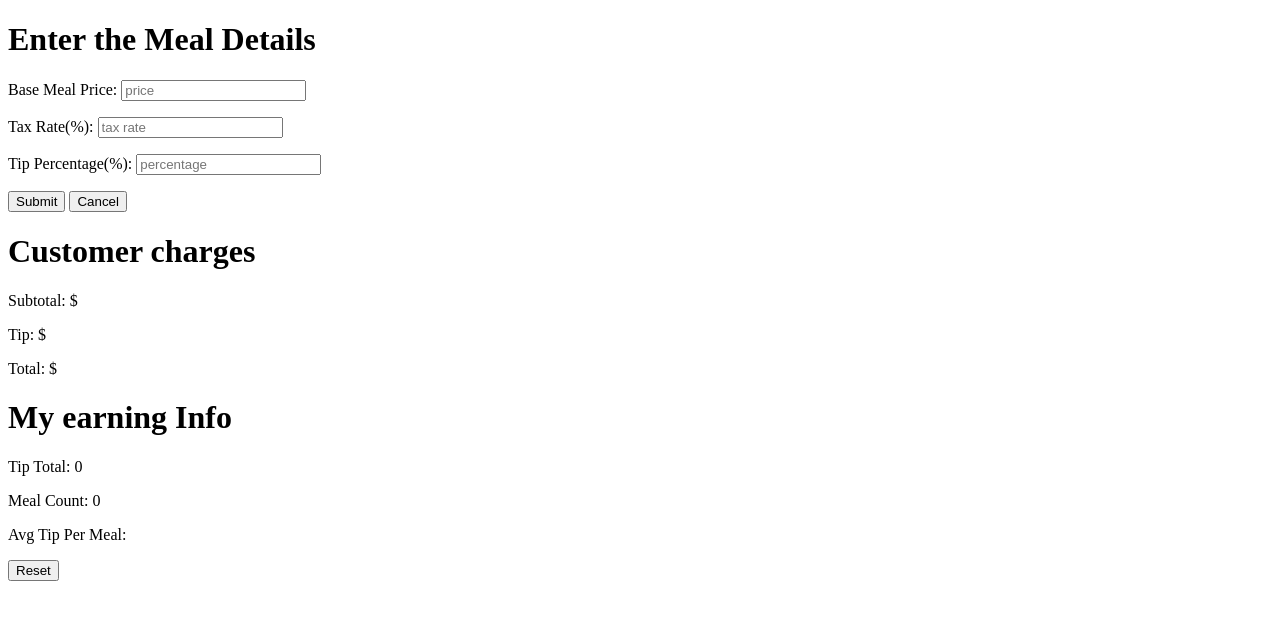
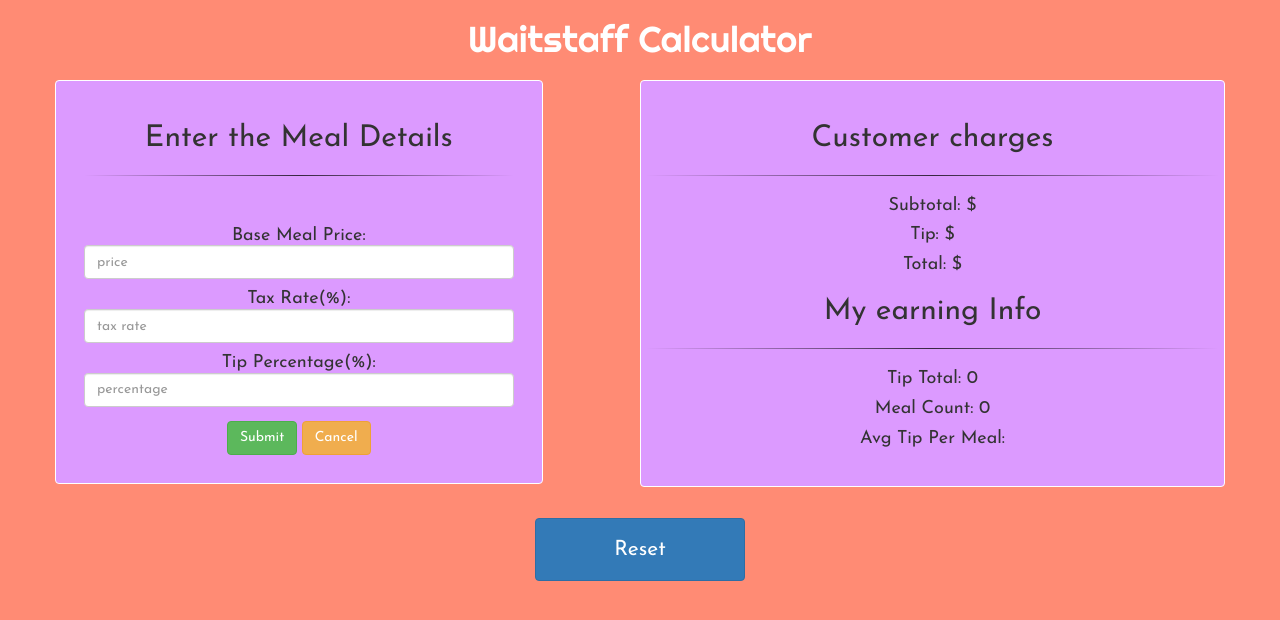
Before and after one commit to kissa1001/waitstaff-calc, a plain HTML site: page index.html in a window 1280 px wide. Drawn offline with nearby package versions, Linux system fonts and the light colour scheme.

Commit message:
styles added

```diff
--- a/index.html
+++ b/index.html
@@ -3,32 +3,52 @@
 <head>
     <meta charset="UTF-8">
     <title>Waitstaff Calculator</title>
-    <!-- note that here we’re linking to a CDN version of Angular  -->
+    <link rel="stylesheet" href="https://maxcdn.bootstrapcdn.com/bootstrap/3.3.6/css/bootstrap.min.css" integrity="sha384-1q8mTJOASx8j1Au+a5WDVnPi2lkFfwwEAa8hDDdjZlpLegxhjVME1fgjWPGmkzs7" crossorigin="anonymous">
+    <link rel="stylesheet" href="style.css">
+    <link href='https://fonts.googleapis.com/css?family=Josefin+Sans|Righteous' rel='stylesheet' type='text/css'>
+    <script src="https://maxcdn.bootstrapcdn.com/bootstrap/3.3.6/js/bootstrap.min.js" integrity="sha384-0mSbJDEHialfmuBBQP6A4Qrprq5OVfW37PRR3j5ELqxss1yVqOtnepnHVP9aJ7xS" crossorigin="anonymous"></script>
     <script src="https://ajax.googleapis.com/ajax/libs/angularjs/1.2.16/angular.min.js" type="text/javascript"></script>
 </head>
 <body ng-app='waitstaff-calc'>
     <div class="container" ng-controller='waitstaffCtrl'>
-        <h1>Enter the Meal Details</h1>
-        <form name='calculator'>
-            <p>Base Meal Price: <input type="number" name='price' ng-model='mealPrice' placeholder="price" required></p>
-            <p>Tax Rate(%): <input type="number" name='tax-rate' ng-model='taxRate' placeholder="tax rate" required></p>
-            <p>Tip Percentage(%): <input type="number" name='percentage' ng-model='tipPer' placeholder="percentage" required></p>
-            <button type='submit' ng-click="submitForm(); bool=true">Submit</button>
-            <button name="cancel" ng-click="cancelSubmit();">Cancel</button>
-        </form>
-        <div>
-            <h1>Customer charges</h1>
-            <p>Subtotal: ${{ total }}</p>
-            <p>Tip: ${{tip}}</p>
-            <p>Total: ${{subTotal}}</p>
+        <div class="row text-center">
+            <h1>Waitstaff Calculator</h1>
         </div>
-        <div>
-            <h1>My earning Info</h1>
-            <p>Tip Total: {{tipTotal}}</p>
-            <p>Meal Count: {{mealCount}}</p>
-            <p>Avg Tip Per Meal:{{avg}}</p>
+        <div class="row text-center">
+            <div class="col-sm-5 border" id="meal-details">
+                <h2>Enter the Meal Details</h2>
+                <hr class="small"><br>
+                <form name='calculator'>
+                    <h4>Base Meal Price: <input class="form-control" type="number" name='price' ng-model='mealPrice' placeholder="price" required></h4>
+                    <h4>Tax Rate(%): <input type="number" class="form-control" name='tax-rate' ng-model='taxRate' placeholder="tax rate" required></h4>
+                    <h4>Tip Percentage(%): <input type="number" class="form-control" name='percentage' ng-model='tipPer' placeholder="percentage" required></h4>
+                    <div class="buttons">
+                        <button class="btn btn-success" type='submit' ng-click="submitForm(); bool=true">Submit</button>
+                        <button class="btn btn-warning" name="cancel" ng-click="cancelSubmit();">Cancel</button>
+                    </div>
+                </form>
+            </div>
+            <div class="col-sm-1"></div>
+            <div class="col-sm-6 border" id="meal-calc">
+                <div>
+                    <h2>Customer charges</h2>
+                    <hr class="small">
+                    <h4>Subtotal: ${{ total }}</h4>
+                    <h4>Tip: ${{tip}}</h4>
+                    <h4>Total: ${{subTotal}}</h4>
+                </div>
+                <div>
+                    <h2>My earning Info</h2>
+                    <hr class="small">
+                    <h4>Tip Total: {{tipTotal}}</h4>
+                    <h4>Meal Count: {{mealCount}}</h4>
+                    <h4>Avg Tip Per Meal:{{avg}}</h4>
+                </div>
+            </div>
         </div>
-        <button name="reset" ng-click="reset();">Reset</button>
+        <div class="row text-center">
+            <button class="btn btn-primary" style="margin-top:1em; width:10em; height:3em; font-size:1.5em;" name="reset" ng-click="reset();">Reset</button>
+        </div>
     </div>
     <script src="app.js" type="text/javascript"></script>
 </body>
--- a/style.css
+++ b/style.css
@@ -0,0 +1,69 @@
+body{
+	background:#FF8B74;
+	font-family: 'Josefin Sans', sans-serif;
+}
+
+body h1{
+	color:#fff;
+	font-family: 'Righteous', cursive;
+}
+
+.small{
+	border: 0;
+    height: 1px;
+    background-image: linear-gradient(to right, rgba(0, 0, 0, 0), rgba(0, 0, 0, 0.75), rgba(0, 0, 0, 0));
+}
+
+#meal-details,#meal-calc{
+	padding-top: 1.5em;
+	padding-bottom: 2em;
+}
+
+#meal-details{
+	padding-left:2em;
+	padding-right:2em;
+}
+
+.buttons{
+	margin-top: 1em;
+}
+
+.border{
+	border:1px solid #fff;
+	margin:10px 0px;
+	padding:5px 5px 0px 5px;
+	background-color:#DC9AFF;
+	-moz-box-shadow:inset 0 1px 1px #DC9AFF;
+	-ms-box-shadow:inset 0 1px 1px #DC9AFF;
+	-o-box-shadow:inset 0 1px 1px #DC9AFF;
+	-webkit-box-shadow:inset 0 1px 1px #DC9AFF;
+	box-shadow:inset 0 1px 1px #DC9AFF;
+	-moz-border-radius:4px;
+	-webkit-border-radius:4px;
+	border-radius:4px;
+}
+.border:before,.border:after{
+	z-index:-1;
+	content:"";
+	bottom:15px;
+	left:10px;width:50%;
+	top:50%;
+	background:rgba(0, 0, 0, .7);
+	-webkit-box-shadow:0 15px 10px rgba(0, 0, 0, .7);
+	-moz-box-shadow:0 15px 10px rgba(0, 0, 0, .7);
+	box-shadow:0 15px 10px rgba(0, 0, 0, .7);
+	-webkit-transform:rotate(-3deg);
+	-moz-transform:rotate(-3deg);
+	-o-transform:rotate(-3deg);
+	-ms-transform:rotate(-3deg);
+	transform:rotate(-3deg);
+}
+.border:after{
+	-webkit-transform:rotate(3deg);
+	-moz-transform:rotate(3deg);
+	-o-transform:rotate(3deg);
+	-ms-transform:rotate(3deg);
+	transform:rotate(3deg);
+	right:10px;
+	left:auto;
+}
```
